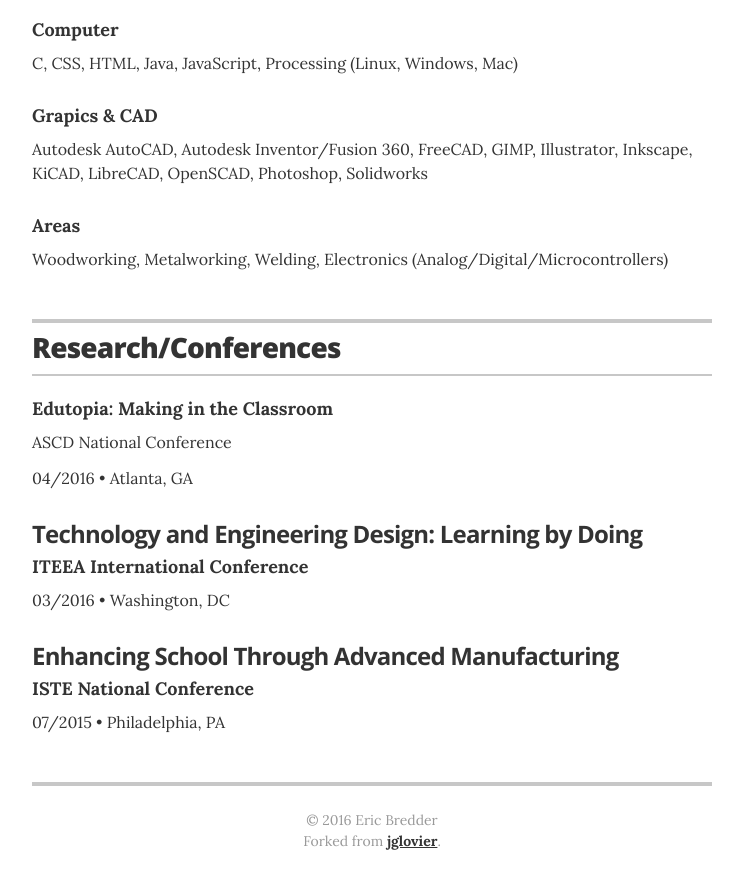
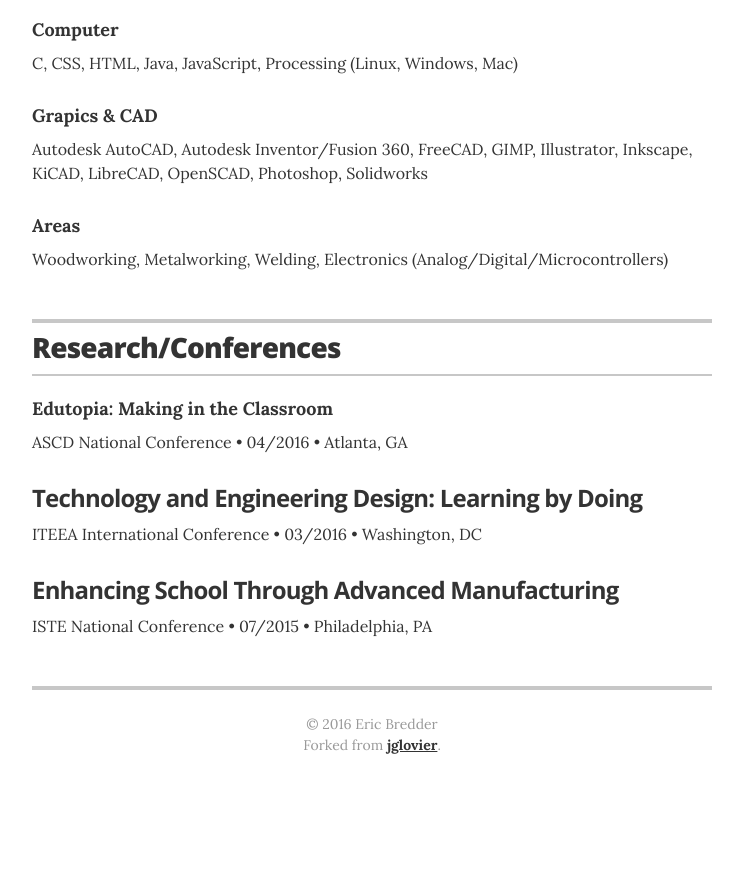
Before and after one commit to eabredder/eabredder.github.io, a Jekyll site: the page built from index.html, in a window 1280 px wide and 900 px high, scrolled down 1672 px. Shown: the top 889 px of the window, without its empty margins (268-1011 px from the left). Built offline with Jekyll 4.4.1, drawn with Linux system fonts in a browser that asks for light colours; after the commit the page ends 2476 px from its top, so only the background shows below that.

Commit message:
Update resume.html

```diff
--- a/_layouts/resume.html
+++ b/_layouts/resume.html
@@ -188,20 +188,17 @@
 
         <div class="resume-item">
           <h4 class="resume-item-details" itemprop="award">Edutopia: Making in the Classroom</h4>
-          <p class="resume-item-copy">ASCD National Conference</p>
-          <p class="resume-item-copy">04/2016 &bull; Atlanta, GA</p>
+          <p class="resume-item-copy">ASCD National Conference &bull; 04/2016 &bull; Atlanta, GA</p>
         </div>
 
         <div class="resume-item">
           <h4 class="resume-item-title" itemprop="award">Technology and Engineering Design: Learning by Doing</h4>
-          <h5 class="resume-item-details">ITEEA International Conference</h5>
-          <p class="resume-item-copy">03/2016 &bull; Washington, DC</p>
+          <p class="resume-item-copy">ITEEA International Conference &bull; 03/2016 &bull; Washington, DC</p>
         </div>
 
         <div class="resume-item">
           <h4 class="resume-item-title" itemprop="award">Enhancing School Through Advanced Manufacturing</h4>
-          <h5 class="resume-item-details">ISTE National Conference</h5>
-          <p class="resume-item-copy">07/2015 &bull; Philadelphia, PA</p>
+          <p class="resume-item-copy">ISTE National Conference &bull; 07/2015 &bull; Philadelphia, PA</p>
         </div>
 
       </section>
```
